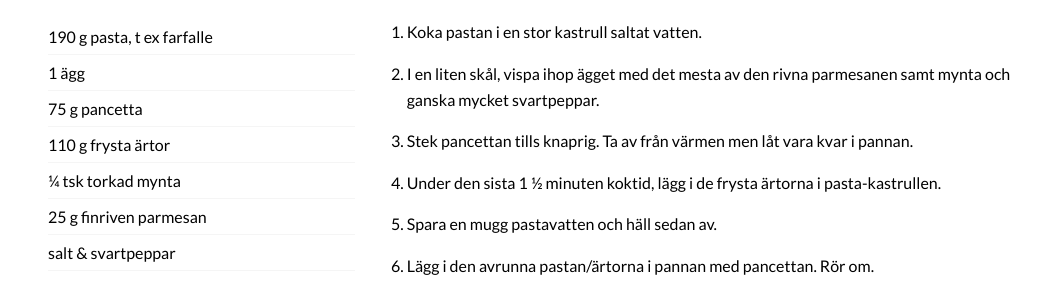
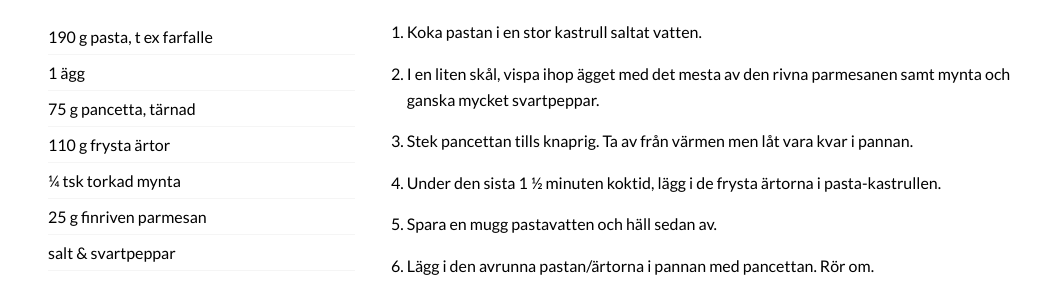
Before and after one commit to selessia/lunch-for-tva, a Jekyll site: the page built from _posts/2026-06-23-pasta-med-pancetta-och-arter.md, in a window 1280 px wide. Shown: the part 1001-1294 px from the top of the page, without its empty margins (108-1171 px from the left). Built offline with Jekyll 4.4.1, drawn with Linux system fonts in a browser that asks for light colours.

```diff
--- a/_posts/2026-06-23-pasta-med-pancetta-och-arter.md
+++ b/_posts/2026-06-23-pasta-med-pancetta-och-arter.md
@@ -16,7 +16,7 @@
     quantity: 190 g
   - name: ägg
     quantity: 1
-  - name: pancetta
+  - name: pancetta, tärnad
     quantity: 75 g
   - name: frysta ärtor
     quantity: 110 g
```
